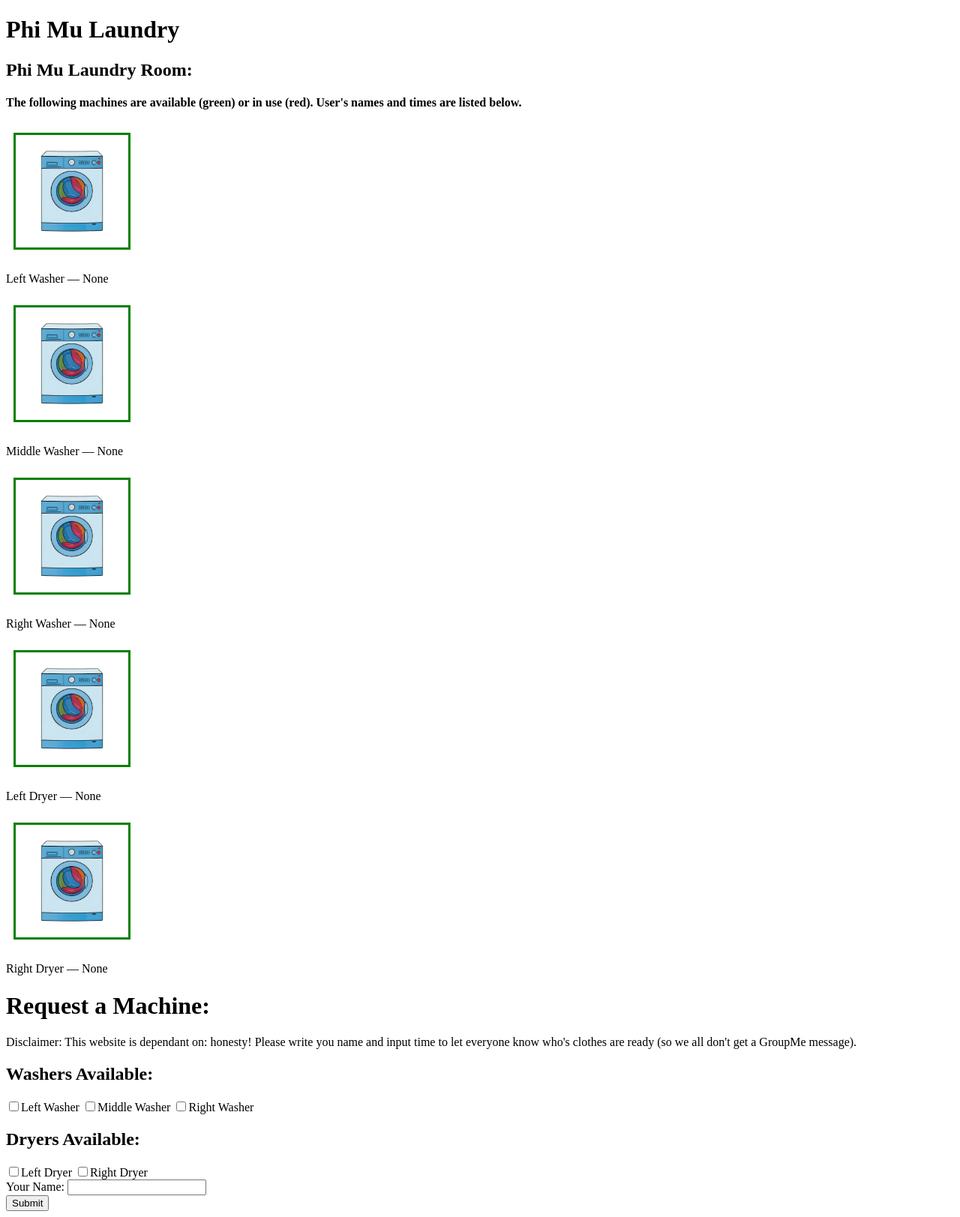
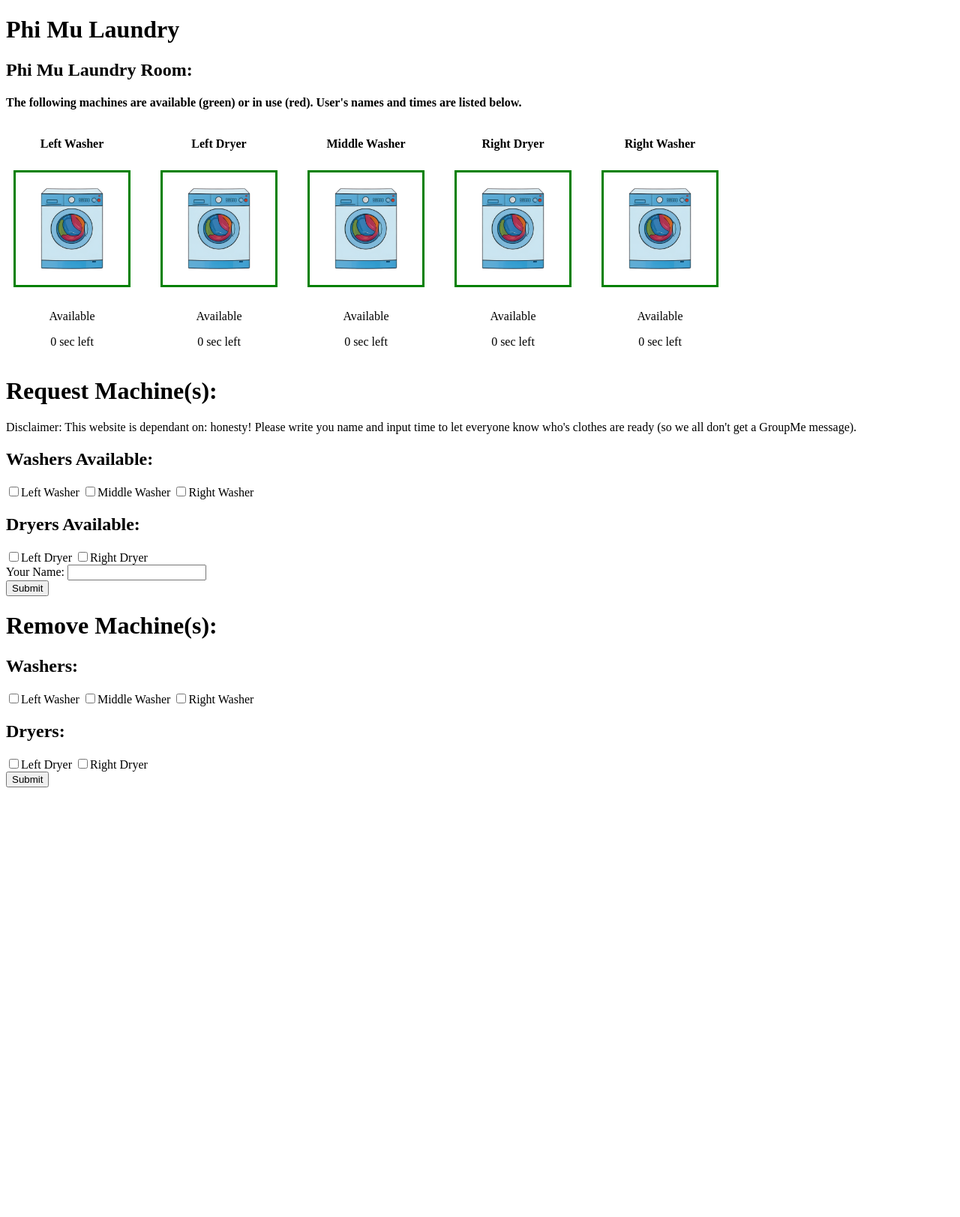
Before and after one commit to sateipel11/Suds-and-Sisters, a Flask app: page / in a window 1280 px wide. Shown: the whole page at 75% size. After the commit the page ends 1050 px from the top, so only its background shows below. Run offline with Flask 3, Linux system fonts and the light colour scheme.

Commit message:
Updated timer display, finished status, and machine layout

```diff
--- a/app.py
+++ b/app.py
@@ -3,7 +3,7 @@
 
 app = Flask(__name__)
 
-# Your machine data
+# Machine data
 machines = {
     "Left Washer": {"user": None, "end_time": None, "status": "available"},
     "Middle Washer": {"user": None, "end_time": None, "status": "available"},
@@ -19,21 +19,33 @@
     data["requestedMachine"] = request.form.getlist("machines")
     return data
 
+#TIMER FUNCTIONS
 def setTime(machine):
     if "Washer" in machine:
         return 30*60
     if "Dryer" in machine:
         return 60*60
     return 0
-
 def get_time_left(machine):
     end = machines[machine]["end_time"]
     if end is None:
         return 0
     return max(0, int(end - time.time()))
+#function to display minutes left for the front-end
+def get_time_left_minutes(machine):
+    seconds_left = get_time_left(machine)
+    if seconds_left >= 60:
+        return f"{seconds_left // 60} min"
+    elif seconds_left > 0:
+        return f"{seconds_left} sec"
+    else:
+        return "0 sec"
 
-#def is_available(machine):
-#    return machines[machine]["user"] is None or get_time_left(machine) == 0
+#RESERVING FUNCTIONS
+#check if machine can be reserved (if available)
+def is_available(machine):
+    return machines[machine]["status"] == "available"
+
 
 # Function to reserve a machine
 def reserveMachine(machine, user):
@@ -45,6 +57,17 @@
         return True
     return False
 
+def update_machine_times():
+    for machine in machines:
+        if get_time_left(machine) <= 0 and machines[machine]["status"] == "in-use":
+            machines[machine]["status"] = "finished"
+
+def clear_machine(machine):
+    machines[machine]["user"] = None
+    machines[machine]["end_time"] = None
+    machines[machine]["status"] = "available"
+
+
 
 
 # ------------------------
@@ -53,16 +76,34 @@
 
 @app.route("/", methods=["GET", "POST"])
 def home():
+    # Update machines automatically if timers done
+    update_machine_times()
+
     if request.method == "POST":
-        store_form_data()
+        data = store_form_data()
+        user = data["name"]
+        selected = data["requestedMachine"]
 
-        for machine in selected:
-            if is_available(machine):
-                machines[machine]["user"] = user
-                machines[machine]["end_time"] = time.time() + get_duration(machine)
+        #which form was submitted
+        form_type = request.form.get("form_type")
 
-    # Send current machine status to the template
-    return render_template("home.html", machines=machines)
+        if form_type == "reserve":
+            if user.strip() != "":  # only reserve if user entered a name
+                for machine in selected:
+                    if is_available(machine):
+                        reserveMachine(machine, user)
+
+        elif form_type == "remove":
+            # Clear selected
+            for machine in selected:
+                clear_machine(machine)
+
+    # Calculate time left in minutes
+    time_left_minutes = {m: get_time_left_minutes(m) for m in machines}
+
+    # Render template
+    return render_template("home.html", machines=machines, time_left=time_left_minutes)
+
 
 
 
--- a/templates/home.html
+++ b/templates/home.html
@@ -16,7 +16,7 @@
       border: 3px solid red;
     }
     .finished {
-      border: 3px solid orange;
+      border: 3px solid yellow;
     }
   </style>
 </head>
@@ -24,16 +24,32 @@
   <h1> Phi Mu Laundry</h1>
   <h2> Phi Mu Laundry Room: </h2>
   <h4> The following machines are available (green) or in use (red). User's names and times are listed below.</h4>
-  {% for name, machine in machines.items() %}
-    <div>
-      <img src="{{ url_for('static', filename='washer.png') }}"
-           alt="{{ name }}"
-           class="machine {{ machine.status }}">
-      <p>{{ name }} — {{ machine.user }}</p>
-    </div>
-  {% endfor %}
+  {% set display_order = ["Left Washer", "Left Dryer", "Middle Washer", "Right Dryer", "Right Washer"] %}
 
-  <h1>Request a Machine: </h1>
+  <div style="display: flex; gap: 20px;">  <!-- horizontal layout -->
+    {% for name in display_order %}
+      {% set machine = machines[name] %}
+      <div style="text-align: center;">
+        <!-- Machine name-->
+        <p><strong>{{ name }}</strong></p>
+
+        <!-- Image -->
+        <img src="{{ url_for('static', filename='washer.png') }}"
+             alt="{{ name }}"
+             class="machine {{ machine.status }}">
+
+        <!-- User name-->
+        <p>{{ machine.user or "Available" }}</p>
+
+        <!-- Time left-->
+        <p>{{ time_left[name] }} left</p>
+      </div>
+    {% endfor %}
+  </div>
+
+
+
+  <h1>Request Machine(s): </h1>
   <p> Disclaimer: This website is dependant on: honesty! Please write  you name and input time to let everyone know who's clothes are ready (so we all don't get a GroupMe message).</p>
   <h2>Washers Available:</h2>
   <form method="POST">
@@ -59,6 +75,30 @@
     <input type="text" name="username">
   </label>
     <br>
+    <input type="hidden" name="form_type" value="reserve">
+    <button type="submit">Submit</button>
+  </form>
+  <h1>Remove Machine(s): </h1>
+  <h2>Washers:</h2>
+  <form method="POST">
+    <label>
+      <input type="checkbox" name="machines" value="Left Washer">Left Washer
+    </label>
+    <label>
+      <input type="checkbox" name="machines" value="Middle Washer">Middle Washer
+    </label>
+    <label>
+      <input type="checkbox" name="machines" value="Right Washer">Right Washer
+    </label>
+  <h2>Dryers:</h2>
+    <label>
+      <input type="checkbox" name="machines" value="Left Dryer">Left Dryer
+    </label>
+    <label>
+      <input type="checkbox" name="machines" value="Right Dryer">Right Dryer
+    </label>
+    <br>
+    <input type="hidden" name="form_type" value="remove">
     <button type="submit">Submit</button>
   </form>
 
```
Also changed, not shown: 1 other file.
